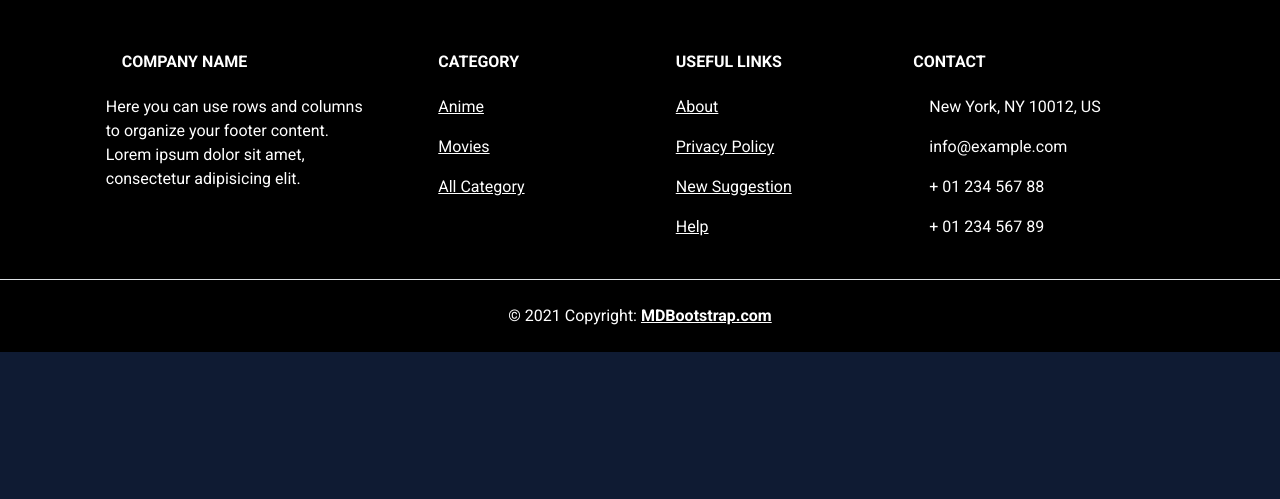
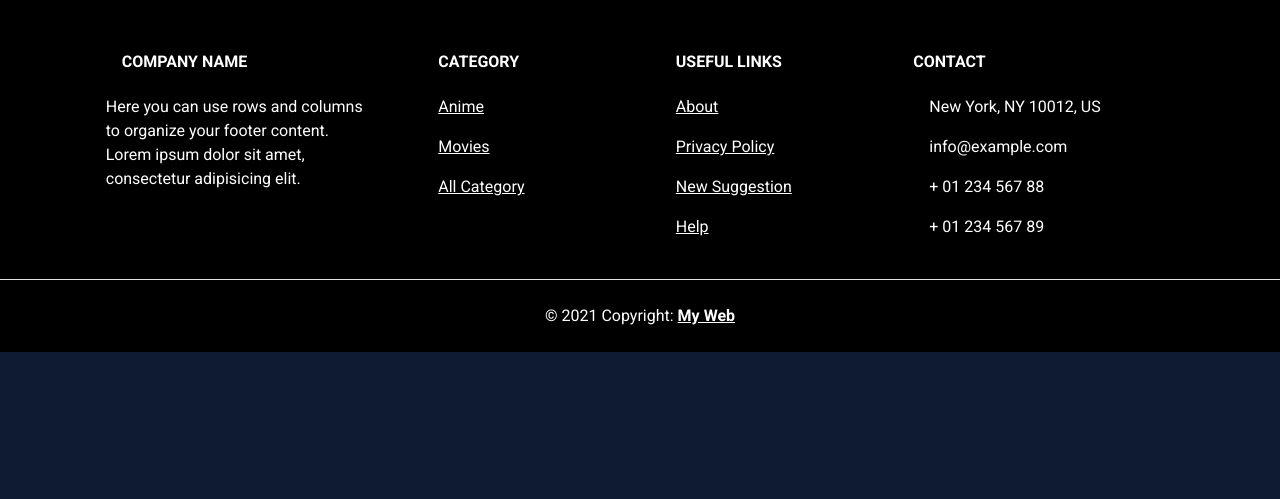
Before and after one commit to abijithdel/Anime-web, a Django app: page /animes/ in a window 1280 px wide. Shown: the part 143-642 px from the top of the page. Run offline with Django 4.2, Linux system fonts and the light colour scheme; data comes from the database, SQL or seed files in the repository; data that the repository does not hold is empty.

Commit message:
fix pull error

```diff
--- a/templates/base.html
+++ b/templates/base.html
@@ -135,7 +135,7 @@
     <!-- Copyright -->
     <div class="text-center p-4 text-white border-top" style="background-color: black; ">
       © 2021 Copyright:
-      <a class="text-reset fw-bold" href="https://mdbootstrap.com/">MDBootstrap.com</a>
+      <a class="text-reset fw-bold" href="#">My Web</a>
     </div>
     <!-- Copyright -->
   </footer>
```
Also changed, not shown: media/img/wallpaper-kwp6r1-835094-Preview.jpg (deleted), media/img/wallpapersden.com_landscape-mountains-8k_1366x768.jpg (deleted).
